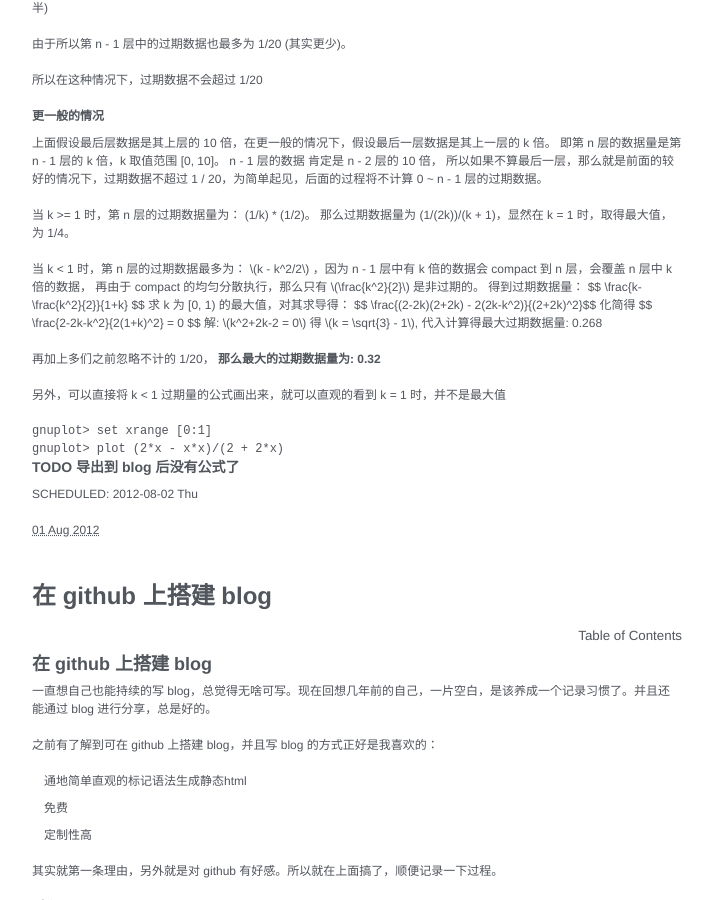
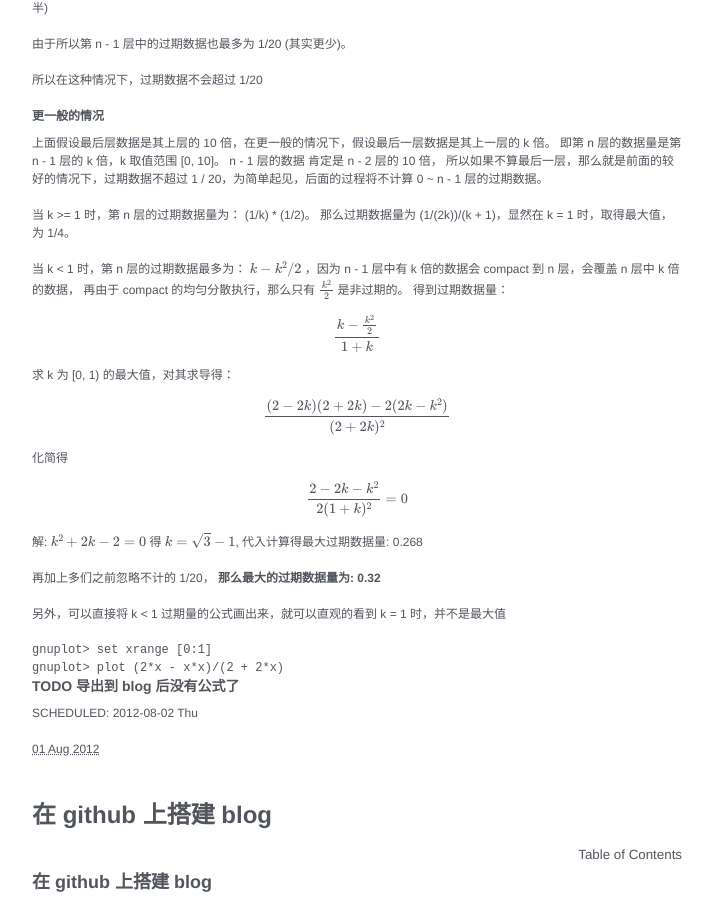
Before and after one commit to zjuliubin/zjuliubin.github.com, a Jekyll site: the page built from index.html, in a window 1280 px wide and 900 px high, scrolled down 820 px. Shown: the whole window, without its empty margins (128-840 px from the left). Built offline with Jekyll 4.4.1, drawn with Linux system fonts in a browser that asks for light colours; formulas are drawn with MathJax 3; the list of posts is cut into pages by our own code; some of the changed lines change nothing that is shown.

Commit message:
Show math formula.

```diff
--- /dev/null
+++ b/_includes/math_js.html
@@ -0,0 +1,41 @@
+<script type="text/javascript" src="http://cdn.mathjax.org/mathjax/latest/MathJax.js">
+<!--/*--><![CDATA[/*><!--*/
+    MathJax.Hub.Config({
+        // Only one of the two following lines, depending on user settings
+        // First allows browser-native MathML display, second forces HTML/CSS
+        //  config: ["MMLorHTML.js"], jax: ["input/TeX"],
+            jax: ["input/TeX", "output/HTML-CSS"],
+        extensions: ["tex2jax.js","TeX/AMSmath.js","TeX/AMSsymbols.js",
+                     "TeX/noUndefined.js"],
+        tex2jax: {
+            inlineMath: [ ["\\(","\\)"] ],
+            displayMath: [ ['$$','$$'], ["\\[","\\]"], ["\\begin{displaymath}","\\end{displaymath}"] ],
+            skipTags: ["script","noscript","style","textarea","pre","code"],
+            ignoreClass: "tex2jax_ignore",
+            processEscapes: false,
+            processEnvironments: true,
+            preview: "TeX"
+        },
+        showProcessingMessages: true,
+        displayAlign: "left",
+        displayIndent: "2em",
+
+        "HTML-CSS": {
+             scale: 100,
+             availableFonts: ["STIX","TeX"],
+             preferredFont: "TeX",
+             webFont: "TeX",
+             imageFont: "TeX",
+             showMathMenu: true,
+        },
+        MMLorHTML: {
+             prefer: {
+                 MSIE:    "MML",
+                 Firefox: "MML",
+                 Opera:   "HTML",
+                 other:   "HTML"
+             }
+        }
+    });
+/*]]>*///-->
+</script>
--- a/_layouts/default.html
+++ b/_layouts/default.html
@@ -6,6 +6,7 @@
     <meta name="author" content="Liu Bin" />
     <link rel="stylesheet" type="text/css" href="/css/screen.css">
     <link href="/atom.xml" rel="alternate" title="RSS" type="application/rss+xml" />
+	{% include math_js.html %}
   </head>
 
   <body>
```
